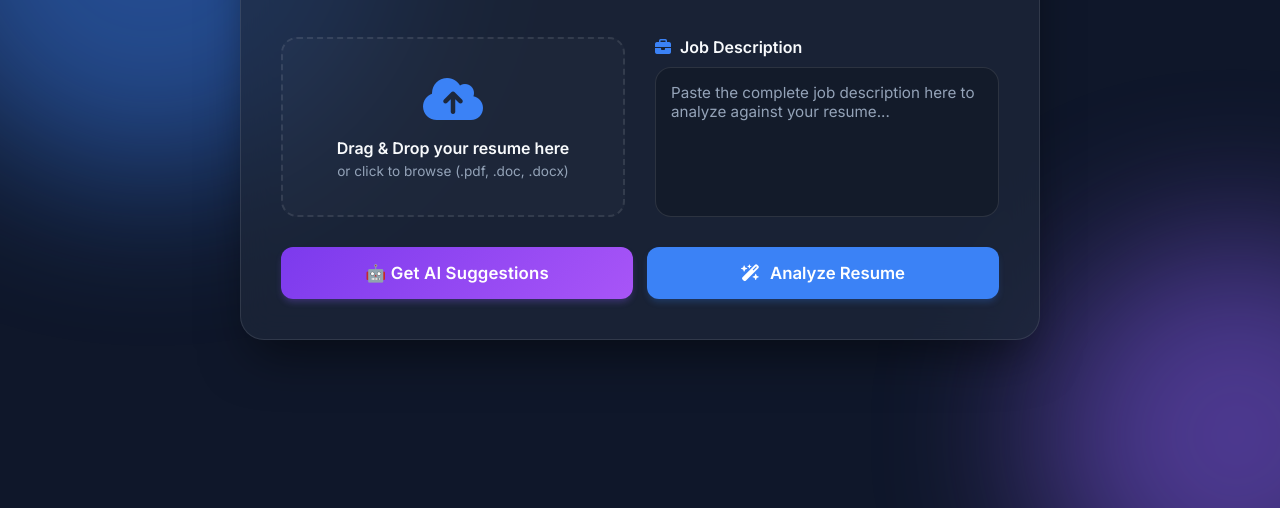
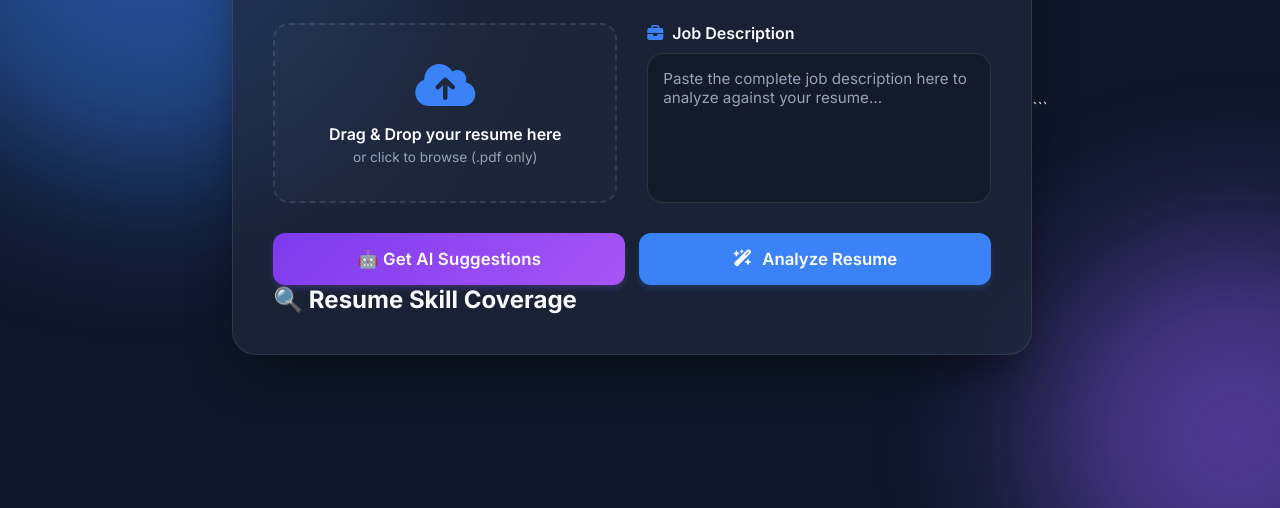
Before and after one commit to umeshkumar-12r/AI-Resume-Analyzer, a plain HTML site: page Frontend/index.html in a window 1280 px wide. Shown: the part 292-800 px from the top of the page. Drawn offline with Linux system fonts and the light colour scheme.

Commit message:
adding skill analysis block

````diff
--- a/Frontend/index.html
+++ b/Frontend/index.html
@@ -1,4 +1,5 @@
 <!DOCTYPE html>
+
 <html lang="en">
 
 <head>
@@ -6,73 +7,119 @@
     <meta name="viewport" content="width=device-width, initial-scale=1.0">
     <title>AI Resume Analyzer</title>
     <meta name="description" content="AI powered resume analyzer to match your skills with job descriptions.">
+
+
 <!-- Google Fonts -->
 <link rel="preconnect" href="https://fonts.googleapis.com">
 <link rel="preconnect" href="https://fonts.gstatic.com" crossorigin>
 <link href="https://fonts.googleapis.com/css2?family=Inter:wght@300;400;500;600;700&display=swap" rel="stylesheet">
+
 <!-- FontAwesome -->
 <link rel="stylesheet" href="https://cdnjs.cloudflare.com/ajax/libs/font-awesome/6.4.0/css/all.min.css">
+
 <link rel="stylesheet" href="style.css">
+
+
 </head>
 
 <body>
+
 <div class="background-elements">
     <div class="blob blob-1"></div>
     <div class="blob blob-2"></div>
 </div>
 
 <div class="glass-container">
+
+    <!-- HEADER -->
     <header>
-            <h1>AI Resume Analyzer <i class="fa-solid fa-rocket animate-rocket"></i></h1>
+        <h1>
+            AI Resume Analyzer
+            <i class="fa-solid fa-rocket animate-rocket"></i>
+        </h1>
         <p class="subtitle">Match your skills with job requirements instantly</p>
     </header>
 
+    <!-- MAIN CONTENT -->
     <div class="main-content">
+
+        <!-- FILE UPLOAD -->
         <div class="upload-section">
-                <div class="upload-dropzone" id="upload-dropzone">
+
+            <!-- 🔥 FIXED UPLOAD (LABEL BASED) -->
+            <label class="upload-dropzone" id="upload-dropzone">
+
+                <!-- Hidden file input -->
+                <input type="file" id="resume" class="file-input" accept=".pdf">
+
+                <!-- Visible UI -->
                 <div class="dropzone-content">
                     <i class="fa-solid fa-cloud-arrow-up upload-icon"></i>
                     <p class="primary-text">Drag & Drop your resume here</p>
-                        <p class="secondary-text">or click to browse (.pdf, .doc, .docx)</p>
-                        <input type="file" id="resume" class="file-input" accept=".pdf,.doc,.docx">
+                    <p class="secondary-text">or click to browse (.pdf only)</p>
                 </div>
-                </div>
+
+            </label>
+
+            <!-- File name display -->
             <div id="file-name-display" class="file-name-display hidden">
                 <i class="fa-solid fa-file-pdf"></i>
                 <span id="file-name-text">No file selected</span>
                 <i class="fa-solid fa-xmark remove-file" id="remove-file" title="Remove file"></i>
             </div>
+
         </div>
 
+        <!-- JOB DESCRIPTION -->
         <div class="jd-section">
             <div class="textarea-wrapper">
-                    <label for="jd"><i class="fa-solid fa-briefcase"></i> Job Description</label>
-                    <textarea id="jd"
+                <label for="jd">
+                    <i class="fa-solid fa-briefcase"></i> Job Description
+                </label>
+                <textarea id="jd" required
                     placeholder="Paste the complete job description here to analyze against your resume..."></textarea>
             </div>
         </div>
+
     </div>
 
+    <!-- BUTTONS -->
     <div class="btn-row">
+
         <button onclick="getAISuggestion()" id="ai-btn">
             🤖 Get AI Suggestions
         </button>
+
         <button class="btn-primary analyze-btn" id="analyze-btn" onclick="analyze()">
             <i class="fa-solid fa-wand-magic-sparkles"></i>
             <span>Analyze Resume</span>
         </button>
+
     </div>
+
+    <!-- LOADING -->
     <div id="loading-state" class="loading-state hidden">
         <div class="spinner"></div>
         <p>Analyzing and comparing skills...</p>
     </div>
 
-        <div id="result" class="result-container hidden">
-            <!-- Content will be populated by script.js -->
+    <!-- RESULTS -->
+    <div id="result" class="result-container hidden"></div>
+
+    <!-- AI RESULTS -->
+    <div id="ai-result" class="ai-result-container hidden"></div>
+
+    <!-- 🔍 Skill Analysis -->
+<div id="skill-analysis-section" class="skill-analysis-section hidden">
+    <h2>🔍 Resume Skill Coverage</h2>
+
+    <div id="skill-analysis"></div>
 </div>
+
 </div>
 
 <script src="script.js"></script>
+```
+
 </body>
-
 </html>
````
Lines whose indentation alone changed are shown as unchanged.
